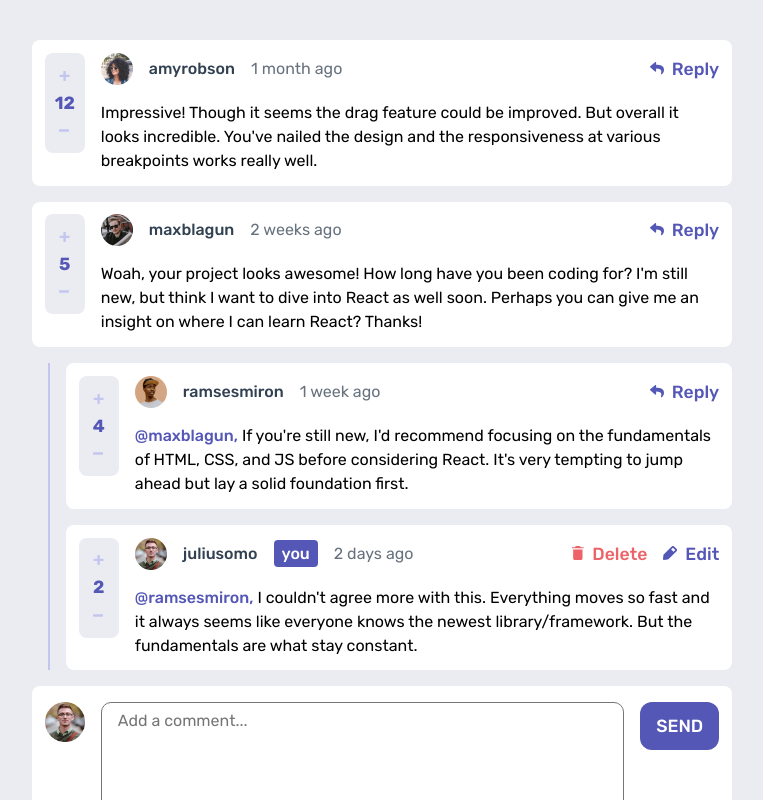
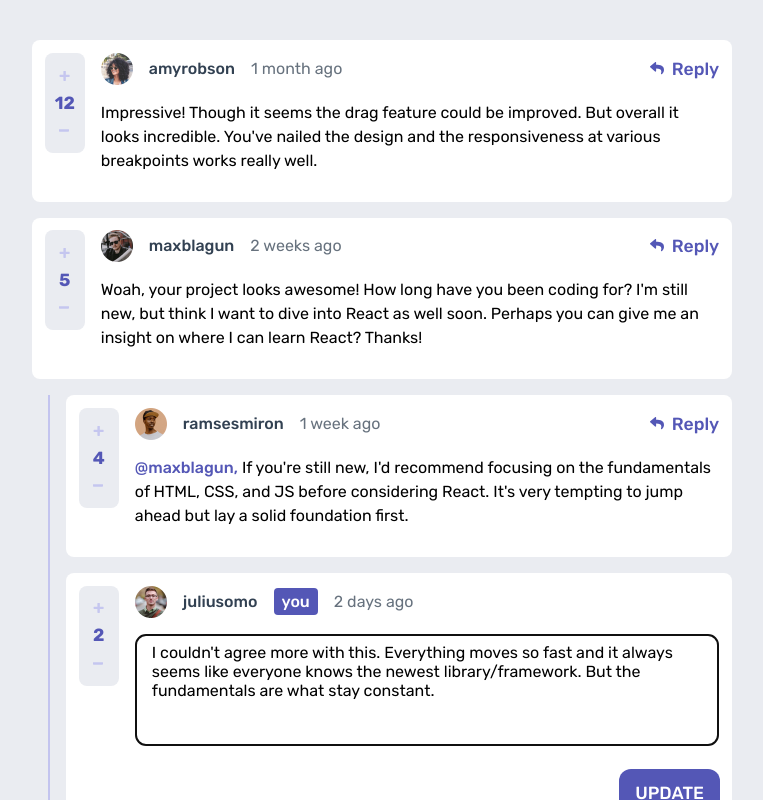
Before and after one commit to HIIfeanyichukwu/Interactive-comment-section, a React (Vite) app: page / in a window 1280 px wide. Both pictures are taken after a click on the button "Edit". Shown: the top 800 px of the page, without its empty margins (258-1021 px from the left). Built offline with nearby package versions, Linux system fonts and the light colour scheme.

Commit message:
Done with the comment editing functionality

```diff
--- a/src/components/CommentContent.jsx
+++ b/src/components/CommentContent.jsx
@@ -1,4 +1,4 @@
-import React from 'react'
+import React, { useState } from 'react'
 import styled from 'styled-components'
 import CommentHeader from './CommentHeader'
 
@@ -9,13 +9,58 @@ const Main = styled.div`
   order: 1;
   flex: 1;
 
+  .comment-main {
+    margin-block: 1rem;
+  }
+
   .replyTo {
     font-weight: 500;
     color: hsl(238, 40%, 52%);
   }
 `
 
+const TextArea = styled.textarea`
+  inline-size: 100%;
+  resize: none;
+  border-radius: 10px;
+  height: 7rem;
+  padding-block: .5rem;
+  padding-inline: 1rem;
+  font-size: 1rem;
+  margin-block: 1rem;
+`
+
+const Btn = styled.button`
+  padding-block: .5rem;
+  padding-inline: 1rem;
+  color: #fff;
+  background-color: hsl(238, 40%, 52%);
+  font-size: 1.1rem;
+  font-weight: 500;
+  border: none;
+  border-radius: 12px;
+  block-size: 3rem;
+  cursor: pointer;
+  position: absolute;
+  bottom: .8rem;
+  right: .8rem;
+
+  :hover {
+    background-color: hsl(239, 57%, 85%);
+  }
+
+  @media (min-width: 740px) {
+    margin-inline-start: calc(100% - 100px);
+    position: static;
+
+
+  }
+`
+
 const CommentContent = ({comments, comment, currentUser, setComments, commentId, setReplyToggle}) => {
+  const [del, setDel] = useState(false)
+  const [edit, setEdit] = useState(false)
+  const [editContent, setEditContent] = useState(comment.content)
 
   let {createdAt, user} = comment;
   let replyingTo;
@@ -25,20 +70,69 @@ const CommentContent = ({comments, comment, currentUser, setComments, commentId,
     </span>
   }
 
+  const handleEdit = (e) => {
+    e.preventDefault();
+    setEditContent(e.target.value)
+  }
+
+  const handleUpdate = (e) => {
+    e.preventDefault()
+    let newComment = Object.assign(comment)
+    newComment.content = editContent
+    newComment.createdAt = Date.now()
+
+
+    let comments_map = Array.from(comments)
+    comments_map.map(comment => {
+      if (comment.replies.length == 0) return;
+      comment.replies.map(reply => {
+        if (reply.id == comment.id) {
+          reply = newComment;
+          return reply
+        }
+      })
+    })
+
+    setComments(comments_map)
+    setEdit(false)
+  }
+
   return (
     <Main>
+      <div className="main-container">
+
       <CommentHeader
         user={user}
         createdAt={createdAt}
         currentUser={currentUser}
-          comments={comments}
-          commentId={commentId}
-          setComments={setComments}
         setReplyToggle={setReplyToggle}
+        setDel={setDel}
+        setEdit={setEdit}
+        del={del}
+        edit={edit}
       />
+      {
+        (edit) ?
+        <TextArea
+        defaultValue={comment.content}
+        onChange={handleEdit}
+        placeholder='Add a comment...' className="comment-section"
+        autoFocus
+        >
+        </TextArea>:
         <main className="comment-main">
           {replyingTo}  {comment.content}
         </main>
+      }
+
+      {
+        (edit) ?
+        <Btn
+          onClick={handleUpdate}
+        >UPDATE</Btn>
+        : null
+      }
+      </div>
     </Main>
   )
 }
--- a/src/components/CommentHeader.jsx
+++ b/src/components/CommentHeader.jsx
@@ -13,7 +13,7 @@ const Header = styled.header`
   }
 `
 
-const CommentHeader = ({user, createdAt, currentUser, setReplyToggle}) => {
+const CommentHeader = ({user, createdAt, currentUser, setReplyToggle, setDel, setEdit, del, edit}) => {
   let UserOptions;
   if (currentUser) {
     if (user.username == currentUser.username) {
@@ -29,7 +29,13 @@ const CommentHeader = ({user, createdAt, currentUser, setReplyToggle}) => {
     />
     {(UserOptions) ?
     <Suspense>
-      <UserOptions/>
+      {
+        (edit) ? null:
+        <UserOptions
+          setDel={setDel}
+          setEdit={setEdit}
+        />
+      }
     </Suspense>: <Reply setReplyToggle={setReplyToggle}/>}
   </Header>
   )
--- a/src/components/ReplyBox.jsx
+++ b/src/components/ReplyBox.jsx
@@ -88,7 +88,6 @@ const ReplyBox = ({setReplyToggle, user, commentId, setComments, comments, curre
             }
         })
 
-        console.log(comments_map)
         setComments(comments_map)
         setReplyToggle(false);
     }
--- a/src/components/UserOptions.jsx
+++ b/src/components/UserOptions.jsx
@@ -48,16 +48,32 @@ const Btn = styled.button`
     }
 `
 
-const UserOptions = () => {
+const UserOptions = ({setDel, setEdit}) => {
+
+    const handleEdit = (e) => {
+
+    }
   return (
     <Options>
-        <Btn className='red'>
+        <Btn
+            className='red'
+            onClick={(e) => {
+                e.preventDefault()
+                setDel(true)
+            }}
+        >
             <span className="icon">
                 <svg width="12" height="14" xmlns="http://www.w3.org/2000/svg"><path d="M1.167 12.448c0 .854.7 1.552 1.555 1.552h6.222c.856 0 1.556-.698 1.556-1.552V3.5H1.167v8.948Zm10.5-11.281H8.75L7.773 0h-3.88l-.976 1.167H0v1.166h11.667V1.167Z" fill="#ED6368"/></svg>
             </span>
             Delete
         </Btn>
-        <Btn className='blue'>
+        <Btn
+            className='blue'
+            onClick={(e) => {
+                e.preventDefault()
+                setEdit(true)
+            }}
+        >
             <span className="icon">
                 <svg width="14" height="14" xmlns="http://www.w3.org/2000/svg"><path d="M13.479 2.872 11.08.474a1.75 1.75 0 0 0-2.327-.06L.879 8.287a1.75 1.75 0 0 0-.5 1.06l-.375 3.648a.875.875 0 0 0 .875.954h.078l3.65-.333c.399-.04.773-.216 1.058-.499l7.875-7.875a1.68 1.68 0 0 0-.061-2.371Zm-2.975 2.923L8.159 3.449 9.865 1.7l2.389 2.39-1.75 1.706Z" fill="#5357B6"/></svg>
             </span>
```
Lines whose indentation alone changed are shown as unchanged.
